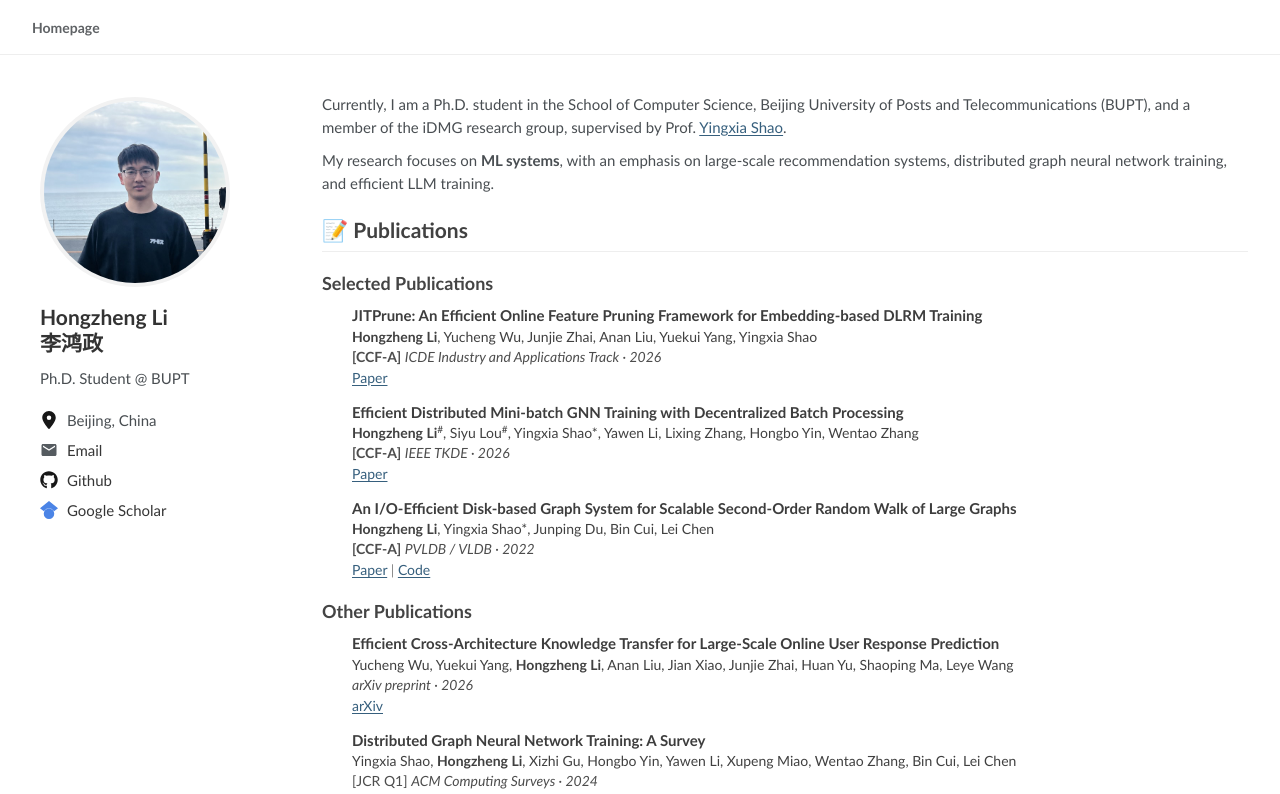
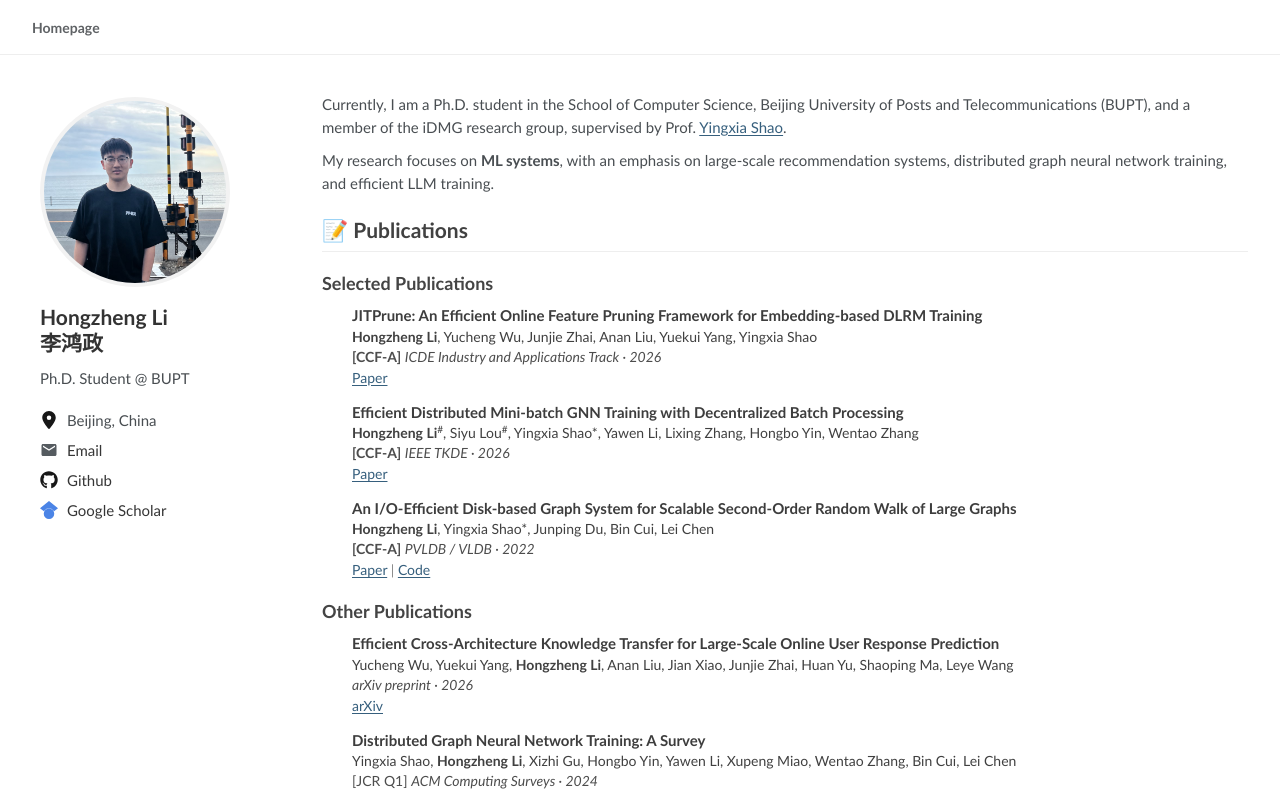
Before and after one commit to DuoLife-QNL/academic-homepage, a Next.js app: page / in a window 1280 px wide. Shown: the top 794 px of the page. Built offline with nearby package versions, Linux system fonts and the light colour scheme.

Commit message:
Restore wider profile photo crop

```diff
--- a/app/globals.css
+++ b/app/globals.css
@@ -93,7 +93,7 @@ sup {
   height: 100%;
   object-fit: cover;
   object-position: 50% 43%;
-  transform: scale(1.5) translate(10%, 8%);
+  transform: scale(1.16);
 }
 
 .sidebar h1 {
```
